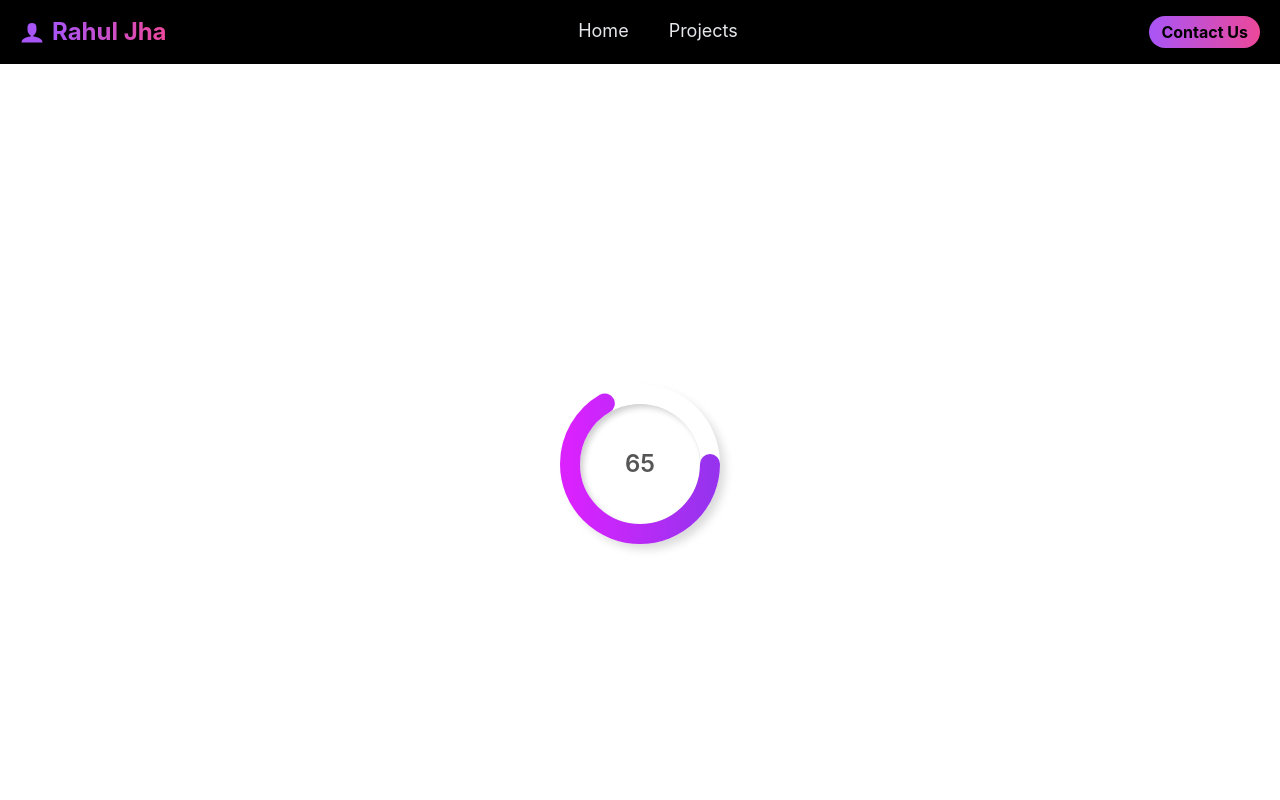
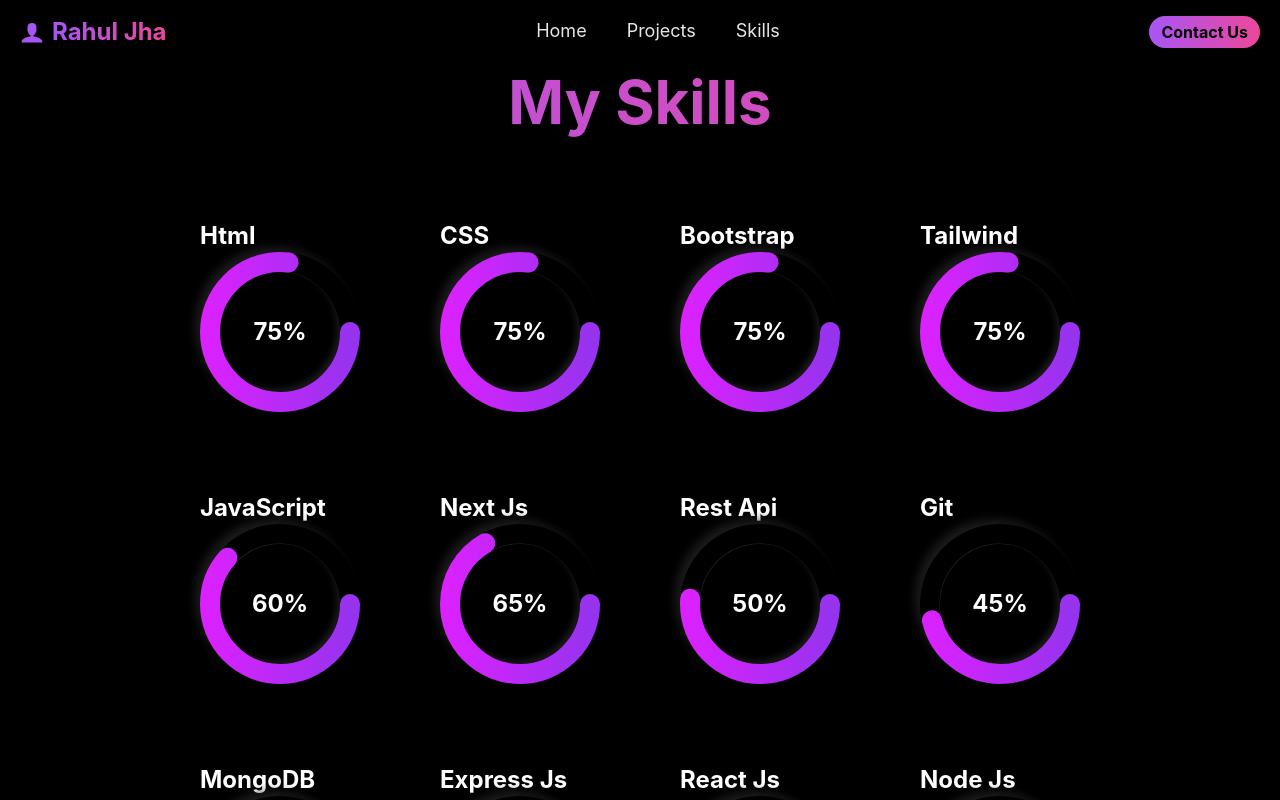
Before and after one commit to jha45507/Myportfolio, a Next.js app: page /skills in a window 1280 px wide. Shown: the top 800 px of the page. Built offline with nearby package versions, Linux system fonts and the light colour scheme.

Commit message:
skills component complete

```diff
--- a/components/HomePage.js
+++ b/components/HomePage.js
@@ -12,7 +12,7 @@ function HomePage() {
 
             <h1 className='bg-gradient-to-r from-purple-500 to-pink-500 bg-clip-text text-transparent text-3xl md:text-4xl lg:text-5xl font-bold xl:text-6xl py-2 2xl:text-center'> Hi,<br /> I Am Rahul Jha <br />Full Stack / MERN <br /> Stack Developer </h1>
             <h3 className='text-white text-lg sm:text-xl md:text-2xl lg:text-3xl xl:text-4xl font-bold sm:text-center '>Welcome to my portfolio website</h3>
-            <p className='text-white mt-2 mb-5 sm:text-center xl:text-xl '> I have six months plush of self-work experience.
+            <p className='text-white mt-2 mb-5 sm:text-center xl:text-xl '> I have six months of self-work experience.
             </p>
 
             <Link href={'/contact'}>
--- a/components/Navbar.js
+++ b/components/Navbar.js
@@ -41,7 +41,7 @@ function Navbar() {
                             <span onClick={closeNavbar} className='hover:border-white w-fit border-b-2 border-transparent ' ><Link href={"/"} >Home</Link></span>
                             <span onClick={closeNavbar} className='hover:border-white w-fit border-b-2 border-transparent ' ><Link href={"/project"} >Projects</Link></span>
                             {/* <span onClick={closeNavbar} className='hover:border-white w-fit border-b-2 border-transparent ' ><Link href={"/about"} >About Us</Link></span> */}
-                            {/* <span onClick={closeNavbar} className='hover:border-white w-fit border-b-2 border-transparent ' ><Link href={"/skills"} >Skills</Link></span> */}
+                            <span onClick={closeNavbar} className='hover:border-white w-fit border-b-2 border-transparent ' ><Link href={"/skills"} >Skills</Link></span>
                         </li>
                     </ul>
                     <ul className='py-0 center my-5 md:my-0'>
--- /dev/null
+++ b/components/RoundSkillBar.js
@@ -0,0 +1,97 @@
+import React, { useEffect, useRef } from "react";
+
+function RoundSkillBar({ value, from, to }) {
+  const circleRef = useRef();
+  const numberRef = useRef();
+  const newValue = 450 - (450 * value) / 100;
+
+  useEffect(() => {
+    if (numberRef.current !== undefined) {
+      let counter = 0;
+      setInterval(() => {
+        if (counter == value) {
+          clearInterval;
+        } else {
+          counter += 1;
+          numberRef.current.innerText = `${counter}%`;
+        }
+      }, 18);
+
+      let x = 450;
+      setInterval(() => {
+        if (x <= newValue) {
+          clearInterval;
+        } else {
+          x -= 1;
+          circleRef.current.style.strokeDashoffset = x;
+
+        }
+      }, 1);
+    }
+  }, []);
+
+  return (
+    <div >
+      <div style={style.skill}>
+        <div style={style.outer}>
+          <div style={style.inner}>
+            <div ref={numberRef} ></div>
+          </div>
+        </div>
+        <svg xmlns="http://www.w3.org/2000/svg" version="1.1" width="160px" height="160px" style={{position: 'absolute', top: '0', left: '0' }} >
+          <defs>
+            <linearGradient id="gColor">
+              <stop offset={"0%"} stopColor={from ?? "#DA22FF"} />
+              <stop offset={"100%"} stopColor={to ?? "#9733EE"} />
+            </linearGradient>
+          </defs>
+          <circle ref={circleRef} cx="80" cy="80" r="70" strokeLinecap="round" style={style.circle} />
+        </svg>
+      </div>
+    </div>
+  );
+}
+// style={{ position: 'absolute', top: '0', left: '0' }}
+
+const style = {
+  skill: {
+    width: "160px",
+    height: "160px",
+    position: "relative",
+  },
+  // 39 39 42
+  outer: {
+    width: "160px",
+    height: "160px",
+    padding: "20px",
+    boxShadow: `6px 6px 10px -1px rgba(0, 0, 0, 0.15),
+      -6px -6px 10px -1px rgba(39, 39, 42, 0.7)`,
+    borderRadius: '50%'
+  },
+  inner: {
+    height: "120px",
+    width: "120px",
+    color: "white",
+    display: "flex",
+    alignItems: "center",
+    justifyContent: "center",
+    borderRadius: `50%`,
+    boxShadow: `inset 4px 4px 6px -1px rgba(0,0,0,0.2),
+    inset -4px -4px 6px -1px rgba(39, 39, 42,0.7),
+    -0.5px -0.5px 0px  rgba(39, 39, 42,1),
+    0.5px 0.5px 0px  rgba(0,0,0,0.15),
+    0px 12px 10px -10px rgba(0,0,0,0.05)`,
+  },
+
+  circle: {
+
+    fill: 'none',
+    stroke: 'url(#gColor)',
+    strokeWidth: '20px',
+    strokeDasharray: '450',
+    strokeDashoffset: '450'
+
+  }
+};
+
+export default RoundSkillBar;
--- /dev/null
+++ b/pages/alert.js
@@ -0,0 +1,18 @@
+import React from 'react'
+import { IoMdCheckmarkCircleOutline } from 'react-icons/io'
+import { ImCross } from 'react-icons/im'
+
+
+function Alert() {
+
+  return (
+    <div className=' relative center bg-gradient-to-r from-cyan-500 via-lime-300 to-green-500 w-72 h-14 rounded-lg'>
+      <p className=' w-30 bg-gradient-to-r from-purple-500 to-pink-500 bg-clip-text text-transparent font-bold text-2xl inline-block ' >
+        form submited
+      </p>
+      <IoMdCheckmarkCircleOutline className=' w-7 h-7 text-white absolute left-1 ' />
+      <ImCross className=' w-5 h-5 text-white absolute right-2 ' />
+    </div>
+  )
+}
+export default Alert;
--- a/pages/index.js
+++ b/pages/index.js
@@ -1,13 +1,14 @@
 import HomePage from '../components/HomePage'
 import Project from './project'
 import Contact from './contact'
-// import Skills from './skills'
+import Skills from './skills'
+
 export default function Home() {
   return (
     <>
       <HomePage />
       <Project />
-      {/* <Skills/> */}
+      <Skills/>
       <Contact />
     </>
   )
--- a/pages/project.js
+++ b/pages/project.js
@@ -20,7 +20,7 @@ export default function Project() {
                                 <img className='border border-[#06b6d4] lg:p-2 sm:w-4/4 lg:w-auto p-5 rounded-2xl' src="/news.png" alt="news" />
                             </a>
                         </div>
-                        <p className=' text-white my-3 text-justify ' >this is website to click and check-out this is image my project to reach links</p>
+                        <p className=' text-white my-3 text-justify ' >  </p>
                     </div>
 
                     <div className='mx-auto lg:mx-10 border sm:w-3/4 border-pink-300 px-5 py-5 rounded-lg projectbox mb-20 '>
--- a/pages/skills.js
+++ b/pages/skills.js
@@ -1,42 +1,69 @@
-import React, { useEffect } from 'react'
 
+import RoundSkillBar from '../components/RoundSkillBar';
+// style={{position: 'absolute', top: '0', left: '0' }}
 function Skills() {
-
-  useEffect(() => {
-
-    let number = document.getElementById('number');
-    let counter =0
-    setInterval(() => {
-      if (counter == 65) {
-        clearInterval;
-      }else{
-        counter += 1;
-        number.innerHTML = `${counter}`
-      }
-    }, 30);
-
-  }, [])
-
-
   return (
-    <div className='center h-[100vh] text-2xl font-bold bg-white'>
-      <div className='skill'>
-        <div className='outer'>
-          <div className='inner'>
-            <div id="number">65%</div>
+    <>
+      <div className='space-y-20 pt-100 md:pt-0 '>
+        <h1 className='bg-gradient-to-r from-purple-500 to-pink-500 bg-clip-text text-transparent text-3xl md:text-4xl lg:text-5xl font-bold xl:text-6xl py-2 text-center'> My Skills </h1>
+        <div className='center text-2xl font-bold space-y-20 lg:space-y-0 lg:space-x-20 flex-col lg:flex-row' >
+          <div className=''>
+            <p className='text-white'>Html</p>
+            <RoundSkillBar value={75} />
+          </div>
+          <div>
+            <p className='text-white'>CSS</p>
+            <RoundSkillBar value={75} />
+          </div>
+          <div>
+            <p className='text-white'>Bootstrap</p>
+            <RoundSkillBar value={75} />
+          </div>
+          <div>
+            <p className='text-white'>Tailwind</p>
+            <RoundSkillBar value={75} />
           </div>
         </div>
-        <svg xmlns='http://www.w3.org/2000/svg' className='absolute top-0 left-0' version='1.1' width='160px' height='160px'>
-          <defs>
-            <linearGradient id='gColor'>
-              <stop offset={'0%'} stopColor={'#DA22FF'} />
-              <stop offset={'100%'} stopColor={'#9733EE'} />
-            </linearGradient>
-          </defs>
-          <circle cx="80" cy="80" r="70" strokeLinecap='round' />
-        </svg>
+
+        <div className='center text-2xl font-bold space-y-20 lg:space-y-0 lg:space-x-20 flex-col lg:flex-row '>
+          <div>
+            <p className='text-white'>JavaScript</p>
+            <RoundSkillBar value={60} />
+          </div>
+          <div>
+            <p className='text-white'>Next Js</p>
+            <RoundSkillBar value={65} />
+          </div>
+          <div>
+            <p className='text-white'>Rest Api</p>
+            <RoundSkillBar value={50} />
+          </div>
+          <div>
+            <p className='text-white'>Git</p>
+            <RoundSkillBar value={45} />
+          </div>
+        </div>
+
+        <div className='center text-2xl font-bold space-y-20 lg:space-y-0 lg:space-x-20 flex-col lg:flex-row '>
+          <div>
+            <p className='text-white'>MongoDB</p>
+            <RoundSkillBar value={50} />
+          </div>
+          <div>
+            <p className='text-white'>Express Js</p>
+            <RoundSkillBar value={50} />
+          </div>
+          <div>
+            <p className='text-white'>React Js</p>
+            <RoundSkillBar value={60} />
+          </div>
+          <div>
+            <p className='text-white'>Node Js</p>
+            <RoundSkillBar value={50} />
+          </div>
+        </div>
       </div>
-    </div>
+    </>
   )
 }
 
--- a/styles/globals.css
+++ b/styles/globals.css
@@ -50,59 +50,6 @@ a {
     }
   }
 
-}
-
-.skill{
-  width: 160px;
-  height: 160px;
-  /* background-color: pink;  */
-  position: relative;
-}
-
-.outer{
-  width: 160px;
-  height: 160px;
-  padding: 20px;
-  box-shadow: 6px 6px 10px -1px rgba(0, 0, 0, 0.15),
-  -6px -6px 10px -1px rgba(255, 255, 255, 0.7);
-  /* border: 1px solid rgb(255, 0, 43); */
-  border-radius: 50%;
-}
-
-.inner{
-  height: 120px;
-  width: 120px;
-  display: flex;
-  align-items: center;
-  justify-content: center;
-  /* border: 1px solid rgb(255, 0, 43); */
-  border-radius: 50%;
-  box-shadow: inset 4px 4px 6px -1px rgba(0,0,0,0.2),
-  inset -4px -4px 6px -1px rgba(255,255,255,0.7),
-  -0.5px -0.5px 0px  rgba(255,255,255,1),
-  0.5px 0.5px 0px  rgba(0,0,0,0.15),
-  0px 12px 10px -10px rgba(0,0,0,0.05);
-
-}
-
-#number{
-  font-weight: 600;
-  color:#555;
-}
-
-
-circle{
-  fill: none;
-  stroke: url(#gColor);
-  stroke-width: 20px;
-  stroke-dasharray: 450;
-  stroke-dashoffset: 450;
-  animation: aim 2s linear forwards;
-}
-@keyframes aim {
-  100%{
-    stroke-dashoffset: 157.5;
-  }
 }
 
 .projectbox{
```
Also changed, not shown: pages/contact.js (+9 -4 lines).
